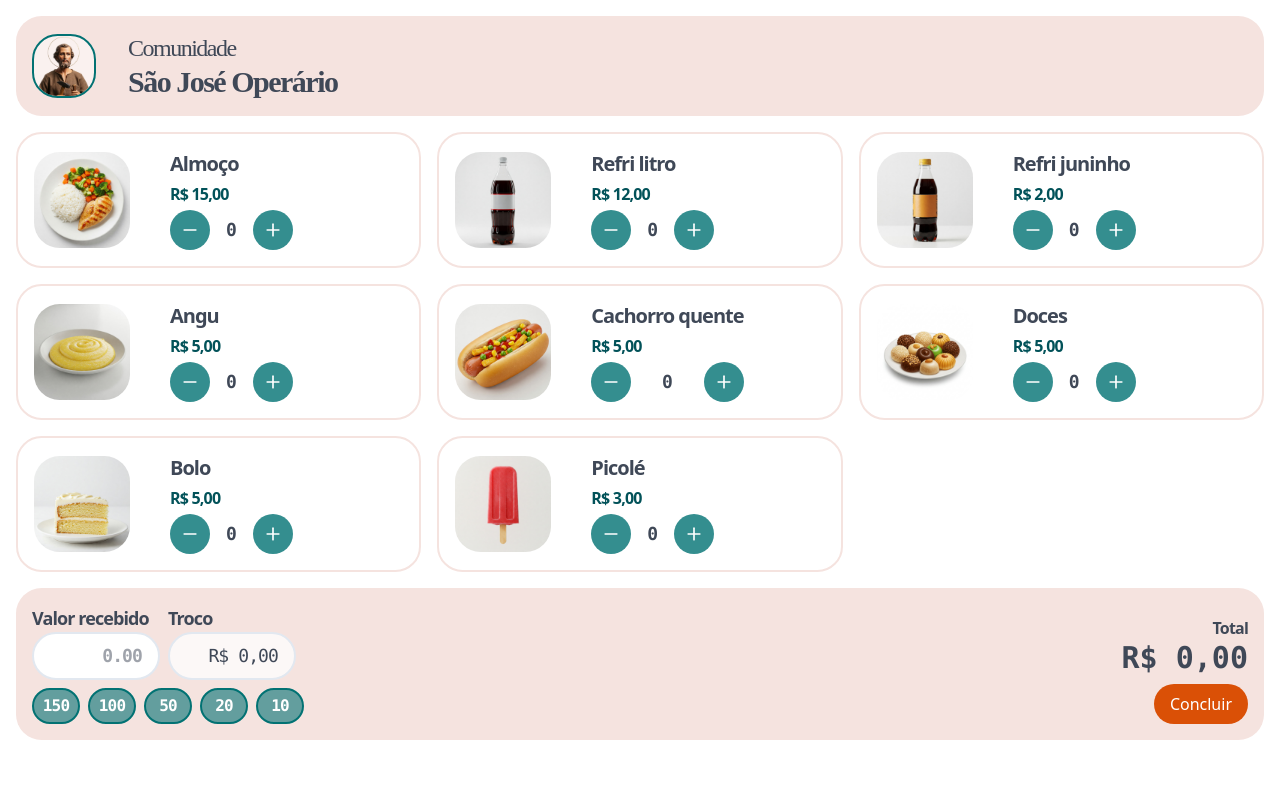
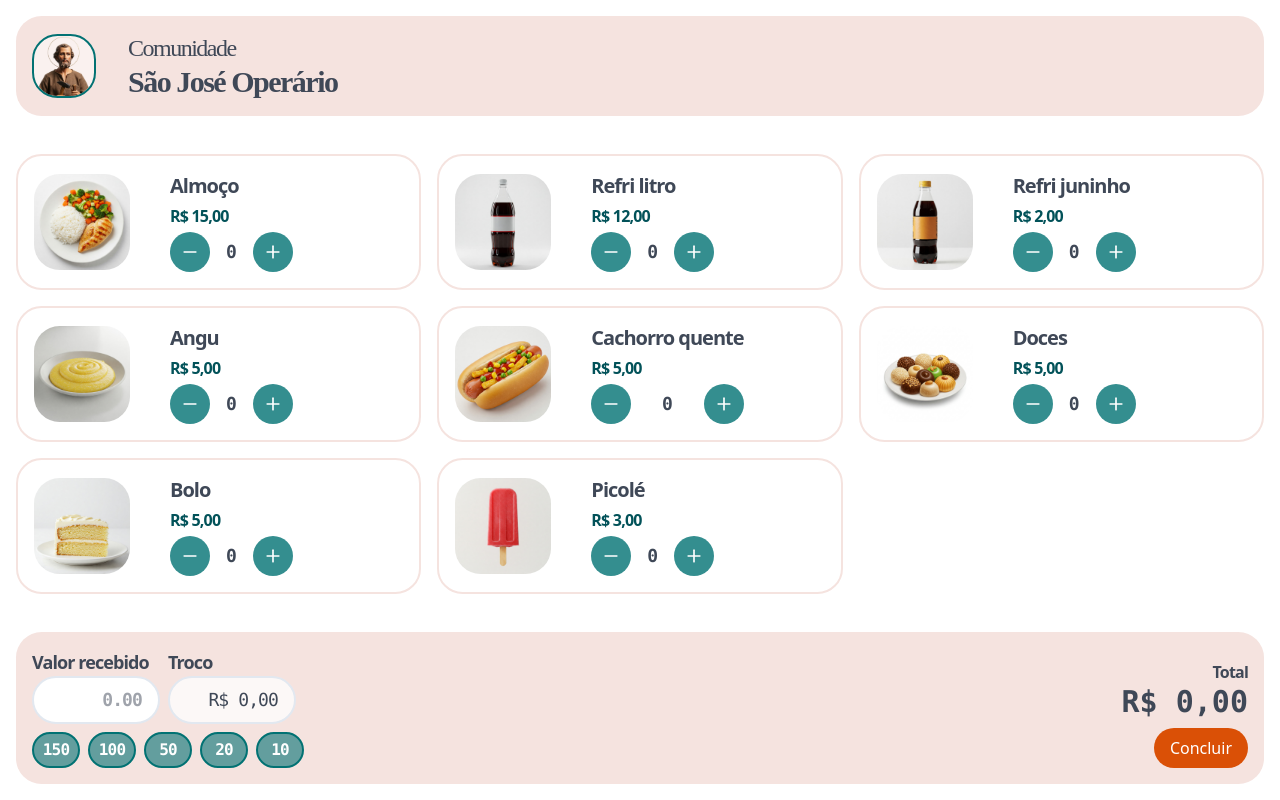
Before and after one commit to AgdaSilvap/caixa-sao-jose, a React (Vite) app: page / in a window 1280 px wide. Built offline with nearby package versions, Linux system fonts and the light colour scheme.

Commit message:
Adiciona min-h-screen ao contêiner principal para garantir altura mínima na visualização

```diff
--- a/src/App.tsx
+++ b/src/App.tsx
@@ -26,7 +26,7 @@ export const App = () => {
   }, [])
 
   return (
-    <div ref={ref} className={`container mx-auto flex flex-col justify-between gap-4 py-4 px-4 backdrop:bg-white ${isFullscreen ? 'overflow-y-scroll' : ''}`} >
+    <div ref={ref} className={`container mx-auto min-h-screen flex flex-col justify-between gap-4 py-4 px-4 backdrop:bg-white ${isFullscreen ? 'overflow-y-scroll' : ''}`} >
       <Header />
       {!isFullscreen && (
         <button
```
